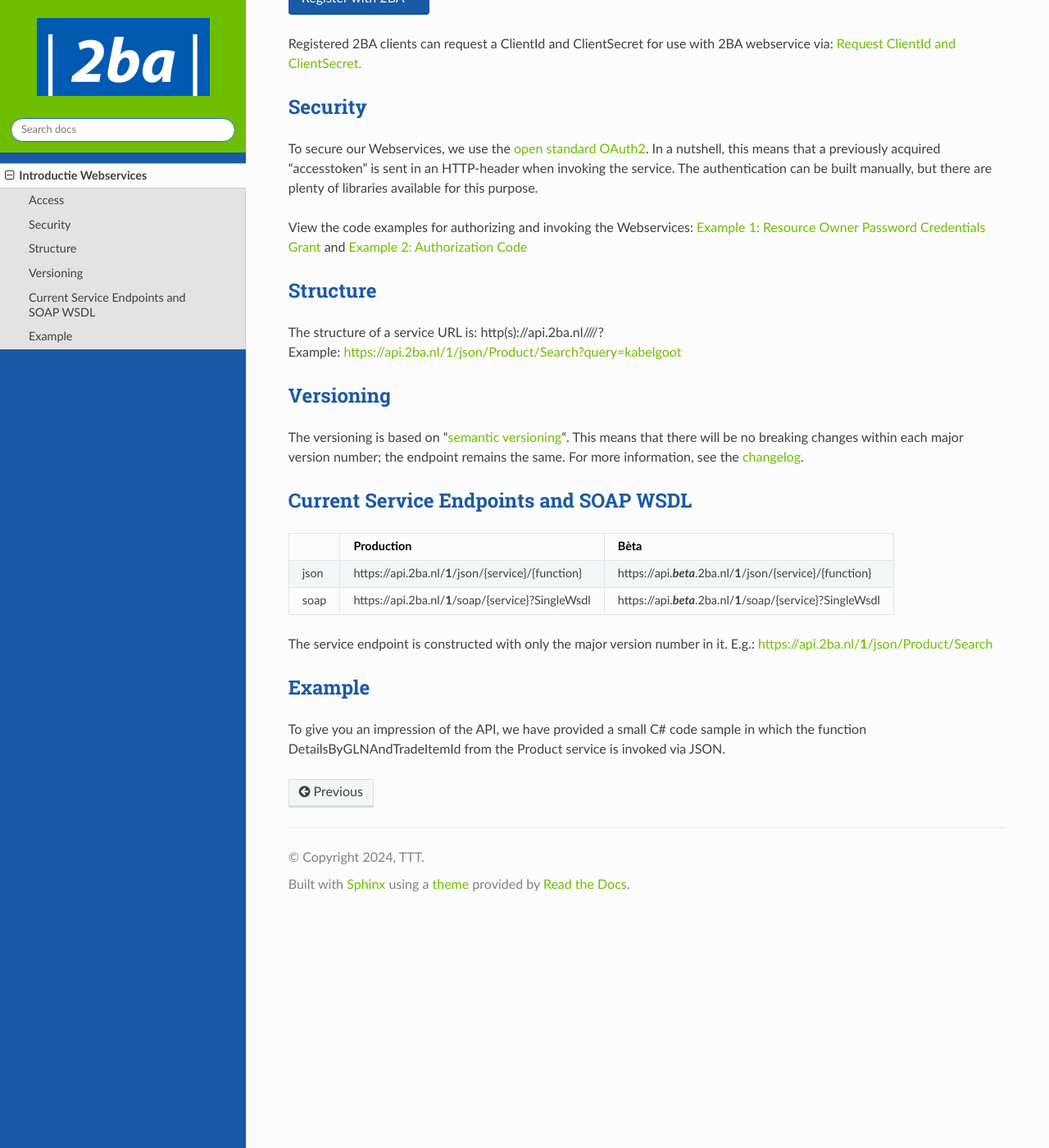
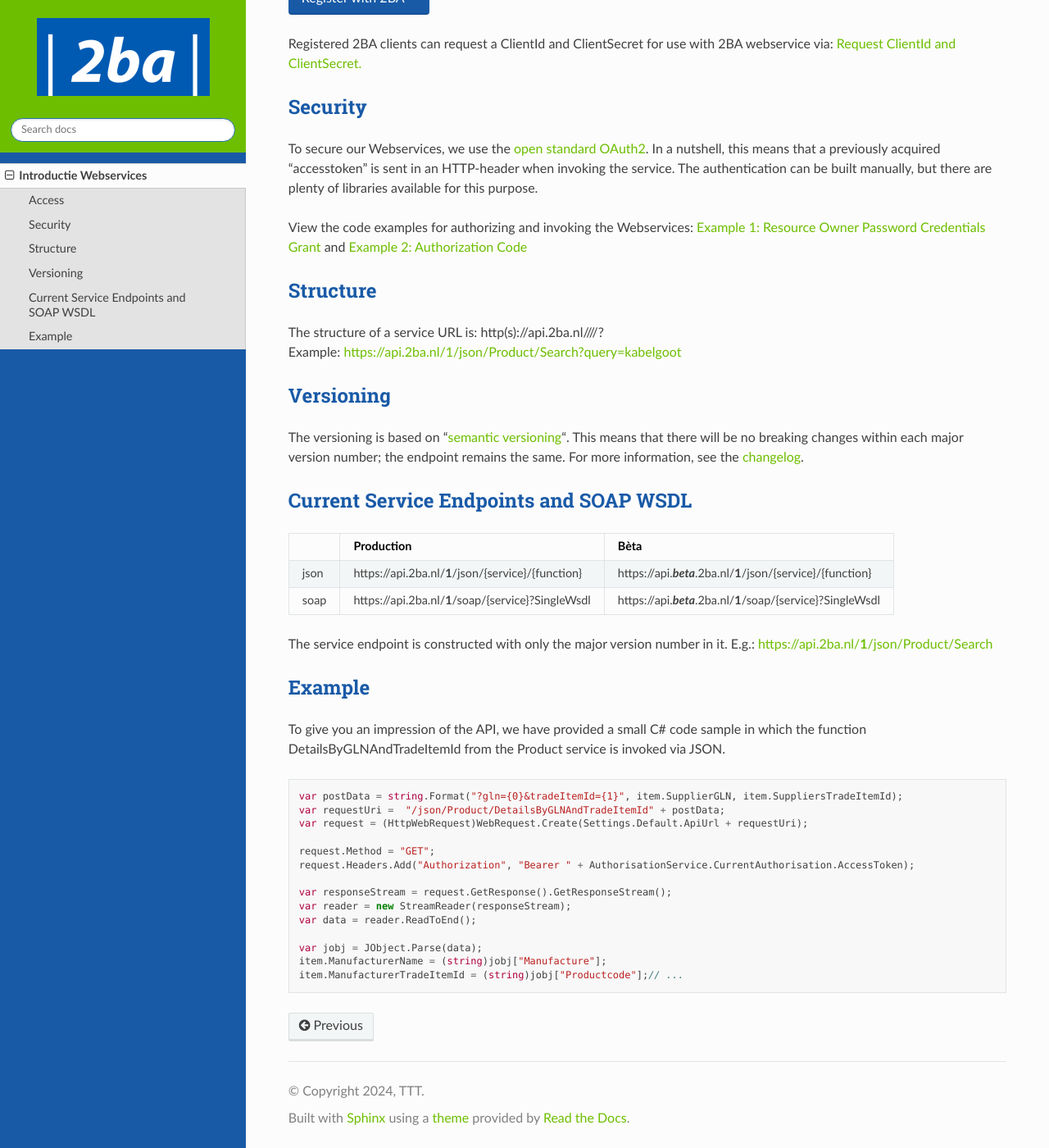
Before and after one commit to 2BABV/2BA.Documentation, a Sphinx documentation site: the page built from source/introduction.md, in a window 1280 px wide and 1400 px high, scrolled down 741 px. Shown: the whole window at 82% size. Built offline with Sphinx 7.4.7 and the Read the Docs theme 2.0.0, drawn with Linux system fonts in a browser that asks for light colours.

Commit message:
Updated content

````diff
--- a/source/_static/css/2ba.css
+++ b/source/_static/css/2ba.css
@@ -12,7 +12,9 @@
 }
 
 .wy-menu-vertical a,
-.wy-menu-vertical a:hover button.toctree-expand {
+.wy-menu-vertical a:hover button.toctree-expand,
+.wy-menu-vertical li.current > a:hover button.toctree-expand,
+.wy-menu-vertical li.on a:hover button.toctree-expand {
     color: #fff;
 }
 
--- a/source/introduction.md
+++ b/source/introduction.md
@@ -45,3 +45,20 @@ The service endpoint is constructed with only the major version number in it. E.
 ### Example
 
 To give you an impression of the API, we have provided a small C# code sample in which the function DetailsByGLNAndTradeItemId from the Product service is invoked via JSON.
+
+```csharp
+var postData = string.Format("?gln={0}&tradeItemId={1}", item.SupplierGLN, item.SuppliersTradeItemId);
+var requestUri =  "/json/Product/DetailsByGLNAndTradeItemId" + postData;
+var request = (HttpWebRequest)WebRequest.Create(Settings.Default.ApiUrl + requestUri);
+
+request.Method = "GET";
+request.Headers.Add("Authorization", "Bearer " + AuthorisationService.CurrentAuthorisation.AccessToken);
+
+var responseStream = request.GetResponse().GetResponseStream();
+var reader = new StreamReader(responseStream);
+var data = reader.ReadToEnd();
+
+var jobj = JObject.Parse(data);
+item.ManufacturerName = (string)jobj["Manufacture"];
+item.ManufacturerTradeItemId = (string)jobj["Productcode"];// ...
+```
````
